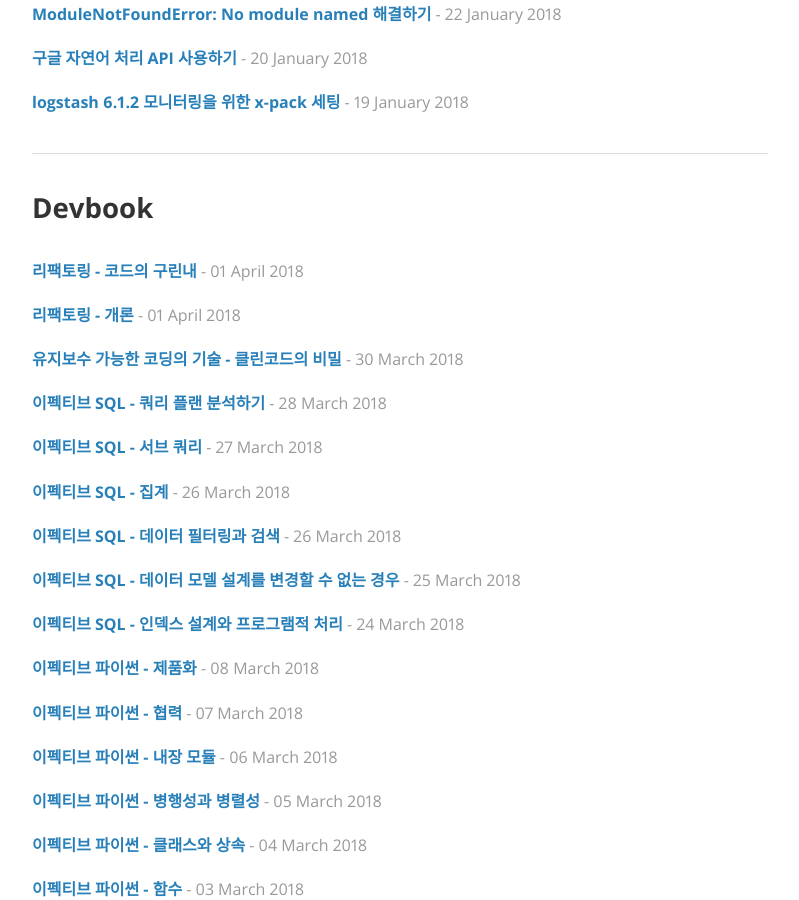
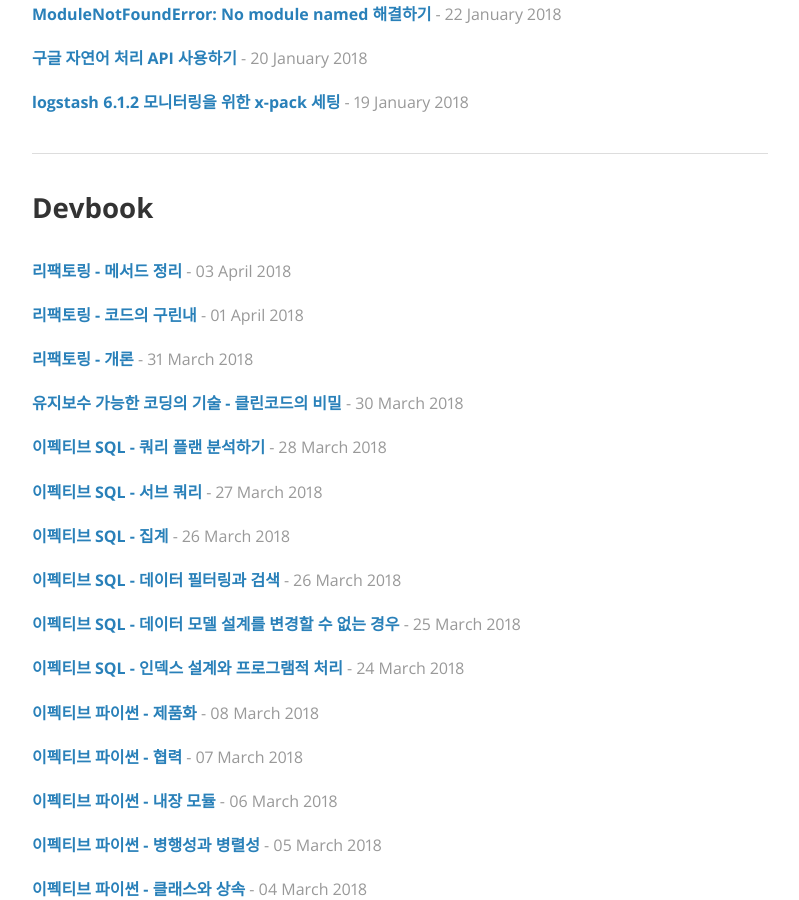
Before and after one commit to underlinee/github.io, a Jekyll site: the page built from posts.html, in a window 1280 px wide and 900 px high, scrolled down 598 px. Shown: the whole window, without its empty margins (240-1039 px from the left). Built offline with Jekyll 4.4.1, drawn with Linux system fonts in a browser that asks for light colours; nearby versions of some CDN libraries; some of the changed lines change nothing that is shown.

Commit message:
book review

```diff
--- a/_posts/2018-04-01-9788979149715.markdown
+++ b/_posts/2018-04-01-9788979149715.markdown
@@ -1,7 +1,7 @@
 ---
 layout: post
 title:  "리팩토링 - 개론"
-date:   2018-04-01 16:43:59
+date:   2018-03-31 16:43:59
 categories: DevBook
 tags:	refactoring
 img: "http://image.aladin.co.kr/product/2079/30/cover/8979149719_1.jpg"
--- /dev/null
+++ b/_posts/2018-04-03-9788979149715.markdown
@@ -0,0 +1,21 @@
+---
+layout: post
+title:  "리팩토링 - 메서드 정리"
+date:   2018-04-03 16:43:59
+categories: DevBook
+tags:	refactoring
+---
+
+리팩토링의 주된 작업은 코드를 포장하는 메서드를 적절히 정리하는 것이다. 거의 모든 문제점은 장황한 메서드로 인해 생긴다. 핵심적인 리팩토링 기법은 코드 뭉치를 별도의 메서드로 빼내는 **Extract Method**다. 그와 반대로 **Inline Method**는 메서드를 잘못 쪼갯을 때 호출되는 메서드의 내용을 호출하는 메서드에 직접 넣는 기법이다.
+
+메서드 추출에서 가장 힘든 작업은 지역 변수를 처리하는 것인데, 그건 주로 임시 변수 때문이다. **Replace Temp with Query** 를 실시해서 없어도 되는 임시 변수를 전부 제거한다. 임시변수가 여러 부분에 사용될 때는 **Split Temporary Variable**을 먼저 실시하면 더 간편하게 임시변수를 제거할 수 있다.
+
+**Introduce Explaining Variable** 기법은 직관적인 이름의 임시변수를 사용해 조건의 의미를 설명하려 할 때 많이 사용한다. 하지만 임시변수를 많이 사용하면 코드를 보는 사람이 이해하기 힘들어질 수 있다. Introduce Explaining Variable를 사용하는 대신 Extract Method 를 사용하려고 노력하자. 임시변수는 하나의 메서드 안에서만 사용할 수 있지만, 메서드는 해당 객체의 전역 뿐 아니라 다른 객체에서도 사용할 수 있다.
+
+임시변수가 너무 얽혀 있어서 메서드 호출로 전환할 수 없는 경우에는 **Replace method with Method Object**를 실시하자 그러면 새 클래스를 만들어서 심각하게 얽혀 있는 메서드를 분리할 수 있다. 지역 변수가 전부 필드로 바뀌므로 매개변수를 전달할 필요 없이 메서드를 마음껏 쪼갤 수 있다.
+
+<br/>
+
+<a href="http://www.aladin.co.kr/shop/wproduct.aspx?ItemId=20793053">
+  <img class="book" style="width: 30%; height: 30%" src="http://image.aladin.co.kr/product/2079/30/cover/8979149719_1.jpg"/>
+</a>
```
